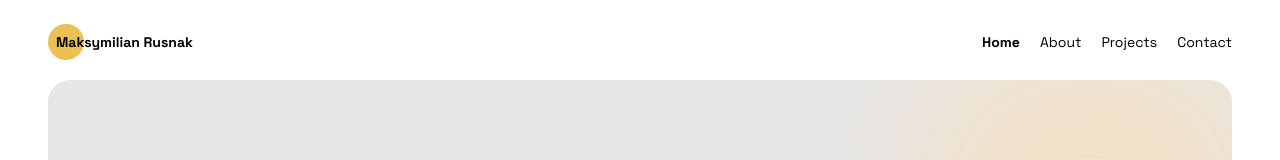
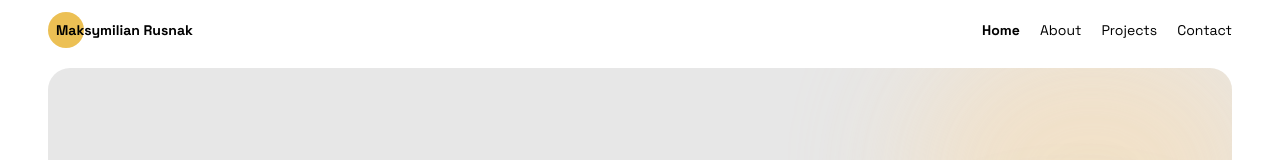
Before and after one commit to Ontonieja/portfolio, a Next.js app: page / in a window 1280 px wide. Shown: the top 160 px of the page. Built offline with nearby package versions, Linux system fonts and the light colour scheme.

Commit message:
margin top fix

```diff
--- a/src/components/Header/Navbar.tsx
+++ b/src/components/Header/Navbar.tsx
@@ -41,7 +41,7 @@ export default function Navbar({
     >
       <nav
         className={cn(
-          "flex justify-between items-center w-full  mx-auto sm:pt-3",
+          "flex justify-between items-center w-full  mx-auto",
           isProjectPage ? "max-w-[1512px]" : "max-w-[1920px]"
         )}
       >
```
